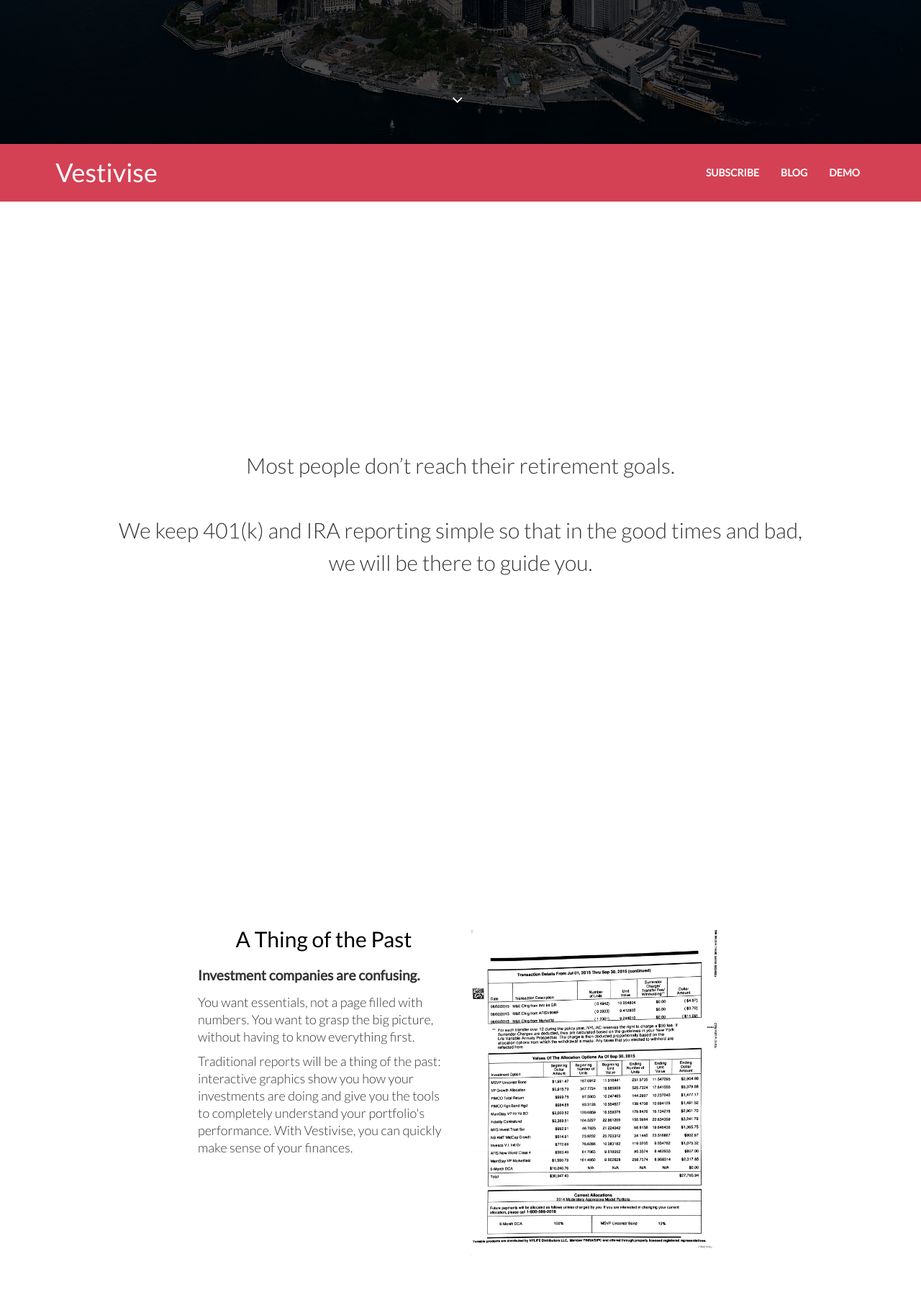
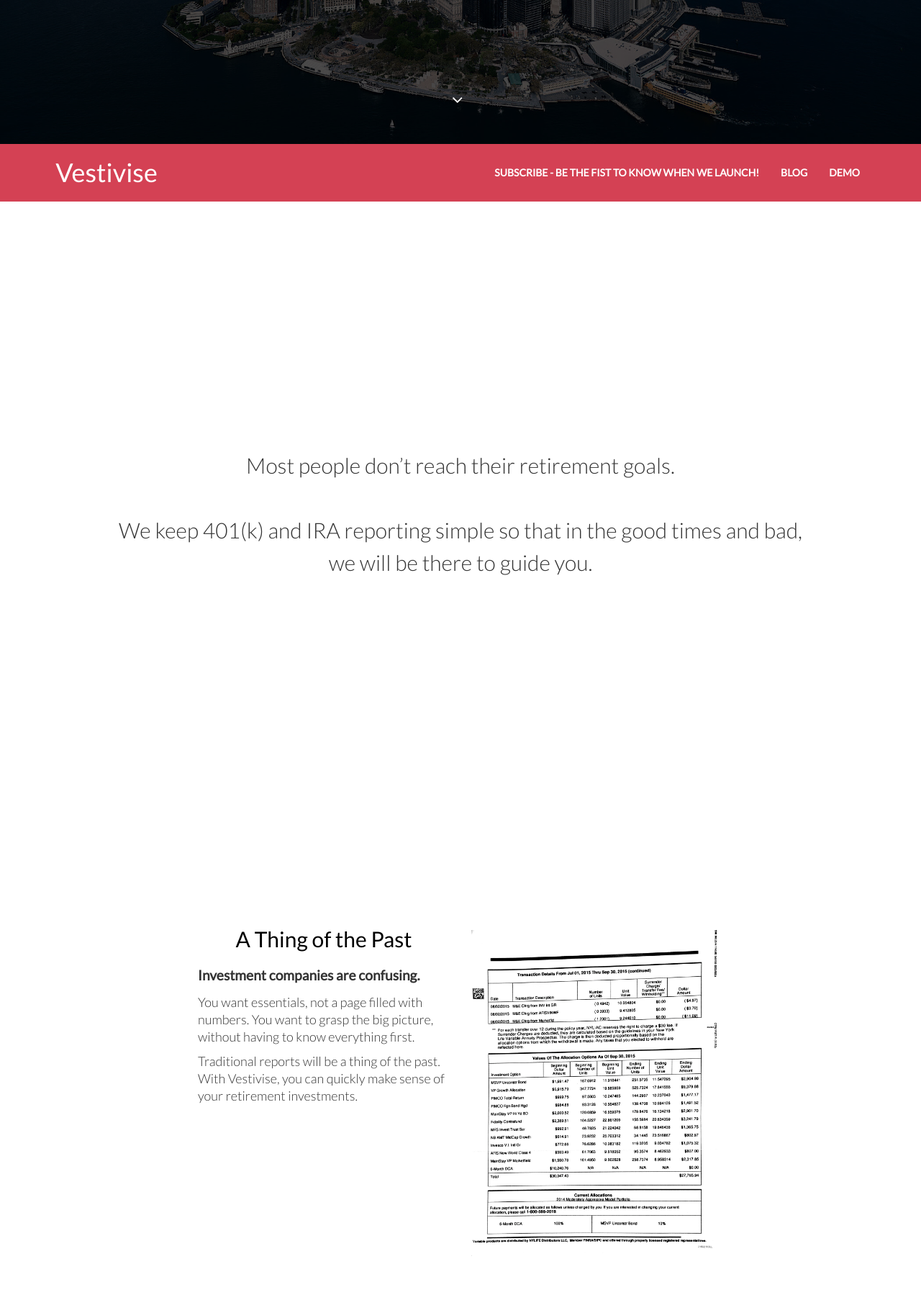
Before and after one commit to Vestivise/Vestivise_Marketing, a Django app: template templates/index.html in a window 1280 px wide. Shown: the part 600-2406 px from the top of the page at 72% size. Run offline with Django 3.2, Linux system fonts and the light colour scheme; the template is opened without the code that fills it, so the values that code supplies are empty; some libraries are stand-ins or nearby versions.

Commit message:
simplified text

```diff
--- a/templates/index.html
+++ b/templates/index.html
@@ -9,7 +9,7 @@
   <meta name="viewport" content="width=device-width, initial-scale=1.0">
   <meta name="description" content="">
   <meta name="author" content="">
-  <title>Vestivise – Simple Retirement Investment Reporting</title>
+  <title>Vestivise – Simple Investment Reporting</title>
   <link href="{% static 'build/css/bootstrap.min.css' %}" rel="stylesheet">
   <link href="{% static 'build/css/font-awesome.min.css' %}" rel="stylesheet">
   <link href="{% static 'build/css/lightbox.css' %}" rel="stylesheet">
@@ -39,7 +39,7 @@
         <div class="item active" style="background-image: url({% static 'media/images/slider/1.jpg' %})">
           <div class="caption">
             <h1 class="animated fadeInLeftBig"><span>Vestivise</span></h1>
-             <p class="animated fadeInRightBig">SIMPLE RETIREMENT INVESTMENT REPORTING</p>
+             <p class="animated fadeInRightBig">SIMPLE INVESTMENT REPORTING</p>
             <a id="tohash" class="btn btn-start animated fadeInUpBig" href="#slug">Learn More</a>
           </div>
         </div>
@@ -64,7 +64,7 @@
         </div>
         <div class="collapse navbar-collapse">
           <ul class="nav navbar-nav navbar-right">
-          	<li><a href="{% url 'subscribe' %}">Subscribe</a></li>
+          	<li><a href="{% url 'subscribe' %}">Subscribe - Be The Fist To Know When We Launch!</a></li>
             <li><a href="https://blog.vestivise.com">Blog</a></li>
             <li><a href="{% url 'demo' %}" target="_blank">Demo</a></li>
 <!--             <li><a href="https://app.vestivise.com/signUp">Sign Up Now</a></li>
@@ -87,7 +87,7 @@
       <h2 style="color:black;">A Thing of the Past</h2>
             <p align="left" style="font-weight:bold; font-size:larger; line-height: 1.5em; letter-spacing: 120%;">Investment companies are confusing.
             </p>
-            <p align="left" style="font-size:large;">You want essentials, not a page filled with numbers. You want to grasp the big picture, without having to know everything first.</p><p align="left" style="font-size:large;">Traditional reports will be a thing of the past: interactive graphics show you how your investments are doing and give you the tools to completely understand your portfolio's performance. With Vestivise, you can quickly make sense of your finances.
+            <p align="left" style="font-size:large;">You want essentials, not a page filled with numbers. You want to grasp the big picture, without having to know everything first.</p><p align="left" style="font-size:large;">Traditional reports will be a thing of the past. With Vestivise, you can quickly make sense of your retirement investments.
             </p>
     </div>
     <div class="col-sm-6">
@@ -112,9 +112,12 @@
       <div class="col-sm-6">
       <h2 style="color:black;">Purpose</h2>
             <p align="left" style="font-weight:bold; font-size:large;">Every time you view your interactive report, you will understand your investments.</p>
-            <p align="left" style="font-size:large; letter-spacing: 120%;">Our mission is simple: we want to help the millions of investors understand their investments regardless of their financial knowledge. We hope that by bringing investors to a more concrete understanding of their investments, we can chip away at the <a href="https://blog.vestivise.com/we-fight-for-the-92/">92%</a> who do not reach their retirement goals.
+            <p align="left" style="font-size:large; letter-spacing: 120%;">Our mission is simple: we want to help the millions of investors understand their investments regardless of their financial knowledge.
+
+            <p align="left" style="font-size:large; letter-spacing: 120%;">
+              We hope that by bringing investors to a more concrete understanding of their investments, we can chip away at the
+              <a href="https://blog.vestivise.com/we-fight-for-the-92/">92%</a> who do not reach their retirement goals.
             </p>
-            <p align="left" style="font-size:large; letter-spacing: 120%;">Our report shows four categories of information: assets, returns, risks, and costs. In each category, you will find the relevant and essential details you need to be more informed and at peace with your money. Vestivise will create a whole new kind of financial engagement, so that when your time comes to retire, you will be fully prepared and informed.</p>
     </div>
     </div>
     </div>
@@ -128,8 +131,9 @@
       <div class="row">
           <div class="text-center col-sm-6">
             <h2>Features</h2>
-            <p align="left" style="font-weight:bold; font-size:large;">Vestivise shows your investment accounts clearly and concisely.</p>
-        <p align="left" style="font-size:large;">The Vestivise summary gives a complete overview of your assets. Our application is quick, intuitive, and extremely accurate. Our secure account linkage process automatically pulls your personal investment information upon creating an account. Take a look at our <a href="https://www.vestivise.com/demo/" target="_blank">demo</a> to find out more! You can also <a href="https://app.vestivise.com/">sign up now</a> for a personalized investment report.
+            <p align="left" style="font-weight:bold; font-size:large;">We focus on four categories of information: assets, returns, risks, and costs.</p>
+        <p align="left" style="font-size:large;">In each category, you will find the relevant and essential details you need to be more informed and at peace with your investments.</p>
+        <p align="left" style="font-size:large;"> Our secure account linkage process automatically pulls your personal investment information upon creating an account.
         </p>
         <ul  class = "featuresList" style="font-size:medium;">
         <li class="singleFeature"><b>Simplicity</b> in the presentation of information.</li>
@@ -152,18 +156,13 @@
     <div class="container">
         <div class="heading text-center col-sm-8 col-sm-offset-2 wow fadeInUp" data-wow-duration="1200ms" data-wow-delay="300ms">
           <div class="row">
-          <h2>Vestivise</h2>
+          <h2>Vestivise Premium</h2>
           Coming Fall 2016<br><br>
           <p align="left" style="font-size:large;">
           The same simple investment reporting with deep insights
 and user comparisons.
 </p>
-          <p align="left" style="font-size:large;">For a small yearly fee, Vestivise will show you everything
-you need to know about your investments. New data
-modules will dive into your assets, returns, risks, and costs.
-From the aspects you’ve considered to the areas you’ve
-never thought about, Vestivise Premium provides your
-complete investment profile.
+          <p align="left" style="font-size:large;">For a small yearly fee, Vestivise will show you everything you need to know about your investments across the four categories. From the aspects you’ve considered to the areas you’ve never thought about, Vestivise Premium provides your complete investment profile.
           </p>
           <br>
           <br>
```
Also changed, not shown: 1 other file.
